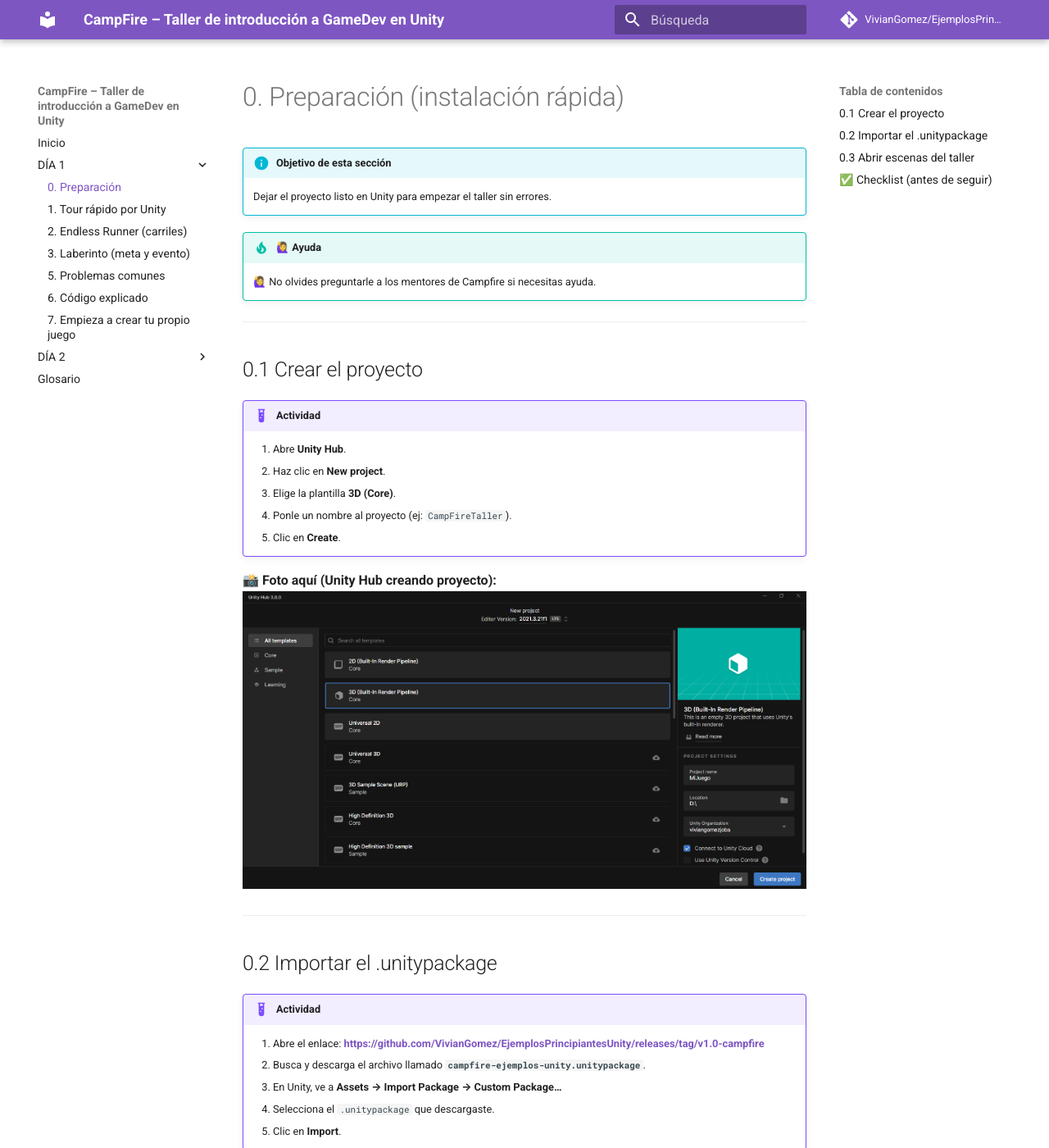
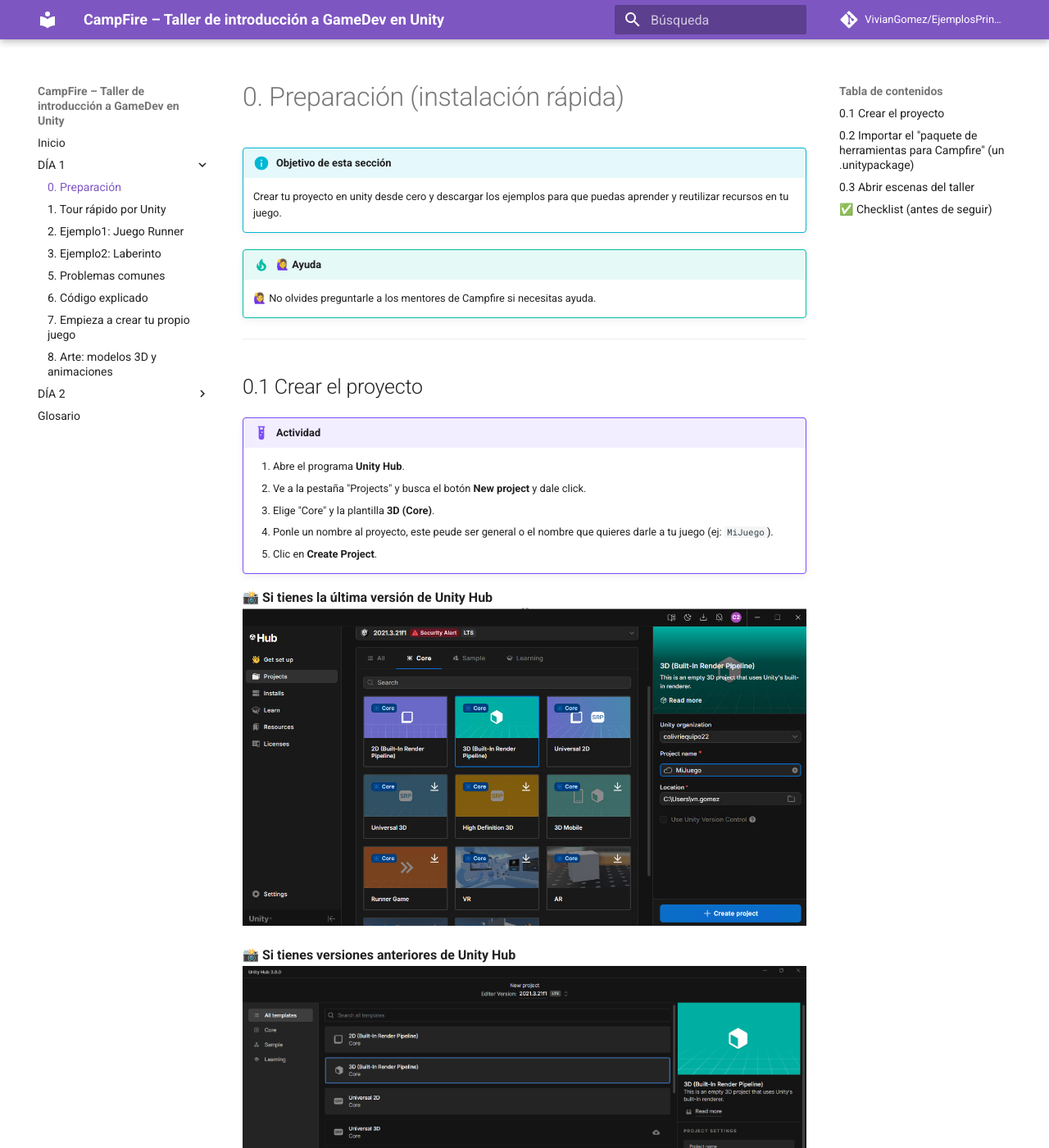
Before and after one commit to VivianGomez/EjemplosPrincipiantesUnity, an MkDocs documentation site: the page built from docs/00-preparacion.md, in a window 1280 px wide and 1400 px high. Shown: the whole window at 82% size. Built offline with MkDocs 1.6.1 and Material for MkDocs 9.7.7, drawn with Linux system fonts in a browser that asks for light colours; comment, search, counter and statistics services are not loaded; some of the changed text lies outside the part shown.

Commit message:
Actualizacion textos e imagenes del 00prepar

```diff
--- a/docs/00-preparacion.md
+++ b/docs/00-preparacion.md
@@ -1,7 +1,7 @@
 # 0. Preparación (instalación rápida)
 
 !!! info "Objetivo de esta sección"
-    Dejar el proyecto listo en Unity para empezar el taller sin errores.
+    Crear tu proyecto en unity desde cero y descargar los ejemplos para que puedas aprender y reutilizar recursos en tu juego.
 
 !!! tip "🙋‍♀️ Ayuda"
     🙋‍♀️ No olvides preguntarle a los mentores de Campfire si necesitas ayuda.
@@ -11,28 +11,36 @@
 ## 0.1 Crear el proyecto
 
 !!! example "Actividad"
-    1. Abre **Unity Hub**.
-    2. Haz clic en **New project**.
-    3. Elige la plantilla **3D (Core)**.
-    4. Ponle un nombre al proyecto (ej: `CampFireTaller`).
-    5. Clic en **Create**.
+    1. Abre el programa **Unity Hub**.
+    2. Ve a la pestaña "Projects" y busca el botón **New project** y dale click.
+    3. Elige "Core" y la plantilla **3D (Core)**.
+    4. Ponle un nombre al proyecto, este peude ser general o el nombre que quieres darle a tu juego (ej: `MiJuego`).
+    5. Clic en **Create Project**.
 
-📸 **Foto aquí (Unity Hub creando proyecto):**
+📸 **Si tienes la última versión de Unity Hub**
+![Unity Hub](img/ultimaVersion.png)
+
+📸 **Si tienes versiones anteriores de Unity Hub**
 ![Unity Hub](img/CreandoProyecto.png)
 
 ---
 
-## 0.2 Importar el .unitypackage
+## 0.2 Importar el "paquete de herramientas para Campfire" (un _.unitypackage_)
+
 
 !!! example "Actividad"
     1. Abre el enlace: **[https://github.com/VivianGomez/EjemplosPrincipiantesUnity/releases/tag/v1.0-campfire](https://github.com/VivianGomez/EjemplosPrincipiantesUnity/releases/tag/v1.0-campfire)**
     2. Busca y descarga el archivo llamado **`campfire-ejemplos-unity.unitypackage`**.
-    3. En Unity, ve a **Assets → Import Package → Custom Package…**
-    4. Selecciona el `.unitypackage` que descargaste.
+    3. Una vez finalice la descarga, en Unity, ve a **Assets → Import Package → Custom Package…**
+    4. Se abrirá el explorador de archivos, selecciona el `.unitypackage` que descargaste.
     5. Clic en **Import**.
 
-📸 **Foto aquí (ventana import package):**
+📸 **Ventana Assets → Import Package → Custom Package**
 ![Import Package](img/ImportPackage.png)
+
+📸 **Dar click en "import"**
+![Import Package 2](img/importPackage2.png)
+
 
 !!! warning "Ojo"
     Si aparece algún aviso de versión de Unity, acéptalo y continúa.
@@ -51,7 +59,7 @@
 
     Haz doble clic en cada escena para abrirla.
 
-📸 **Foto aquí (carpeta Scenes en Project):**
+📸 **Así encontrarás la carpeta Scenes en Project:**
 ![Scenes](img/CarpetaScenes.png)
 
 ---
--- a/mkdocs.yml
+++ b/mkdocs.yml
@@ -24,14 +24,15 @@
   - DÍA 1:
     - 0. Preparación: 00-preparacion.md
     - 1. Tour rápido por Unity: 01-tour-unity.md
-    - 2. Endless Runner (carriles): 02-runner.md
-    - 3. Laberinto (meta y evento): 03-laberinto.md
+    - "2. Ejemplo1: Juego Runner": 02-runner.md
+    - "3. Ejemplo2: Laberinto": 03-laberinto.md
     - 5. Problemas comunes: 05-troubleshooting.md
     - 6. Código explicado: 06-codigo-explicado.md
     - 7. Empieza a crear tu propio juego: 07-tu-propio-juego.md
+    - "8. Arte: modelos 3D y animaciones": 20-arte.md
+
   - DÍA 2:
-    - "1. Arte: modelos 3D y animaciones": 20-arte.md
-    - 2. Desplegar en itch.io: 21-itchio.md
+    - 1. Desplegar en itch.io: 21-itchio.md
   - Glosario: 99-glosario.md
 
 extra_css:
```
Also changed, not shown: docs/index.md (+1 -1 lines), docs/img/importPackage2.png (added), docs/img/ultimaVersion.png (added).
